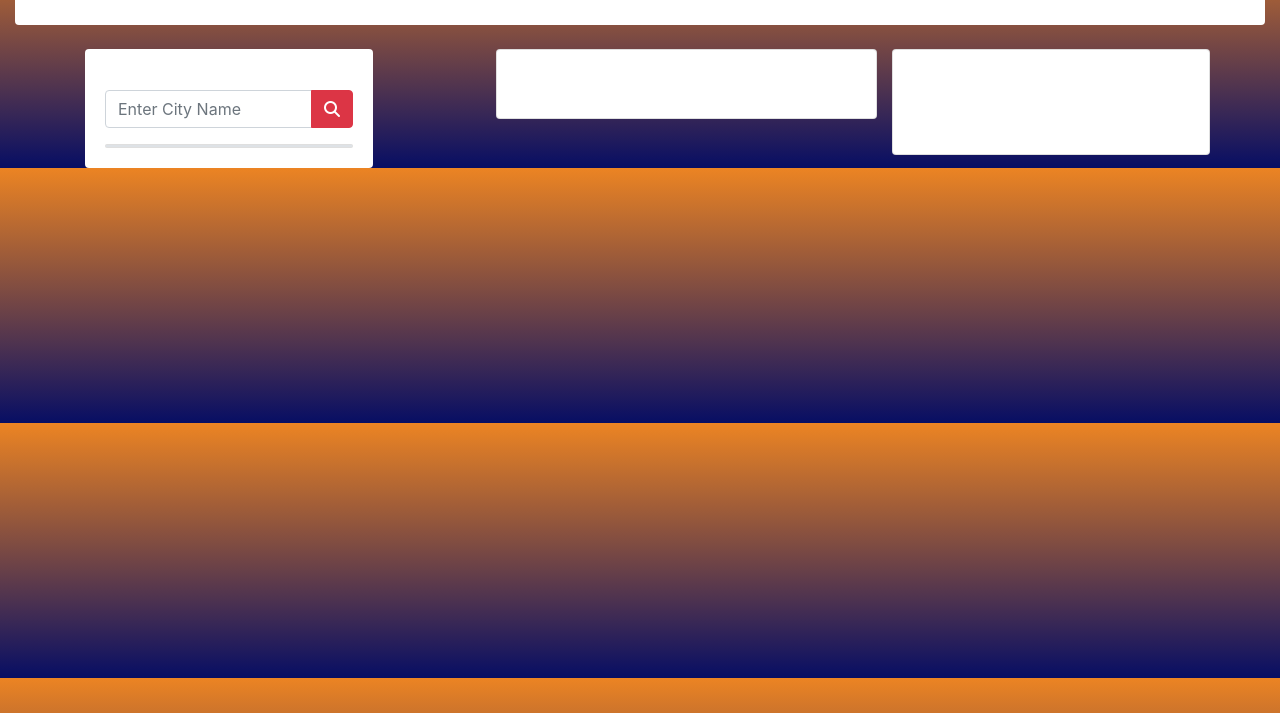
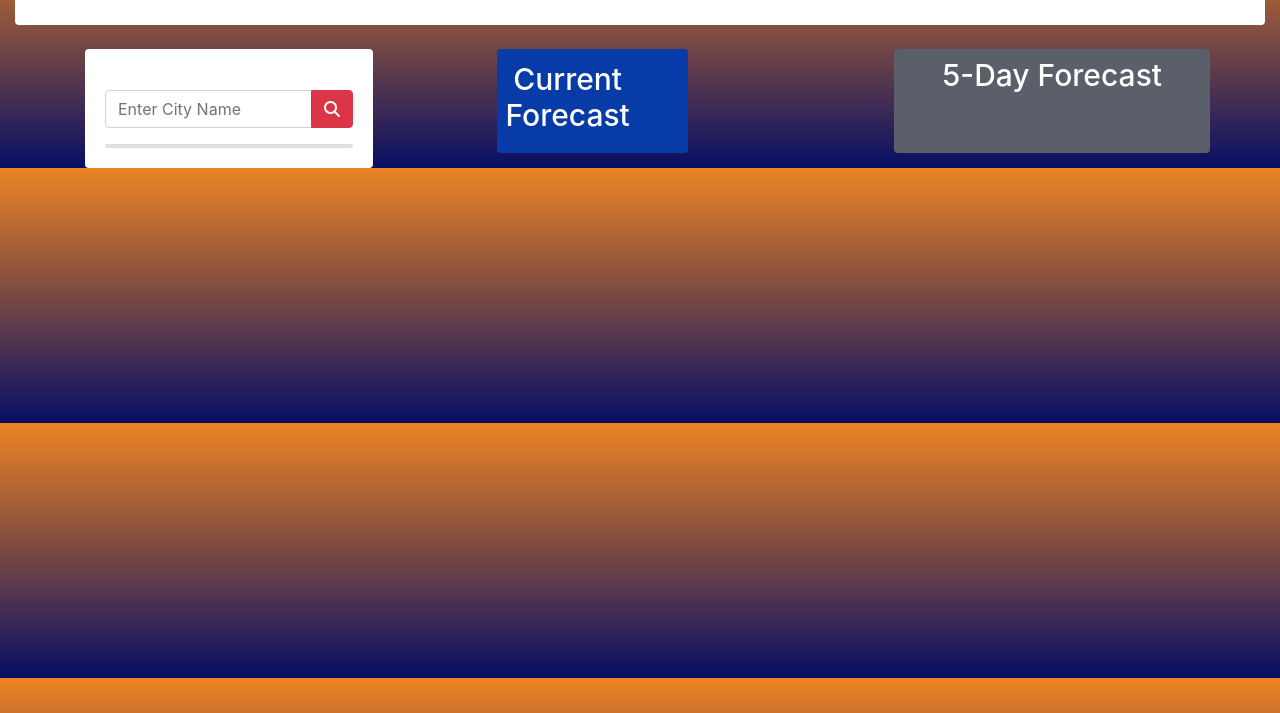
Before and after one commit to HaderAC/Weatheryoulikeitornot, a plain HTML site: page index.html in a window 1280 px wide. Shown: the part 87-800 px from the top of the page. Drawn offline with nearby package versions, Linux system fonts and the light colour scheme.

Commit message:
111 styling in css

```diff
--- a/assets/style.css
+++ b/assets/style.css
@@ -27,17 +27,29 @@ img {
 
 }
 
-.fiveDayCard{
+.banner{
 
+
+    background: linear-gradient(90deg, rgb(141, 149, 155) 0%, rgb(61, 77, 107) 100%);
+    border: none;
 }
 
 
-.banner{
 
+.fiveDayCard{
+    background: #5a5f69;
+    border: none;
 }
 
+
 .currentCard{
-
+    width: 50%;
+    vertical-align: middle;
+    background: #063ba8;
+    display: inline-block;
+    padding-right: 50px;
+    text-align: center;
+    border: none;
 
 }
 
```
